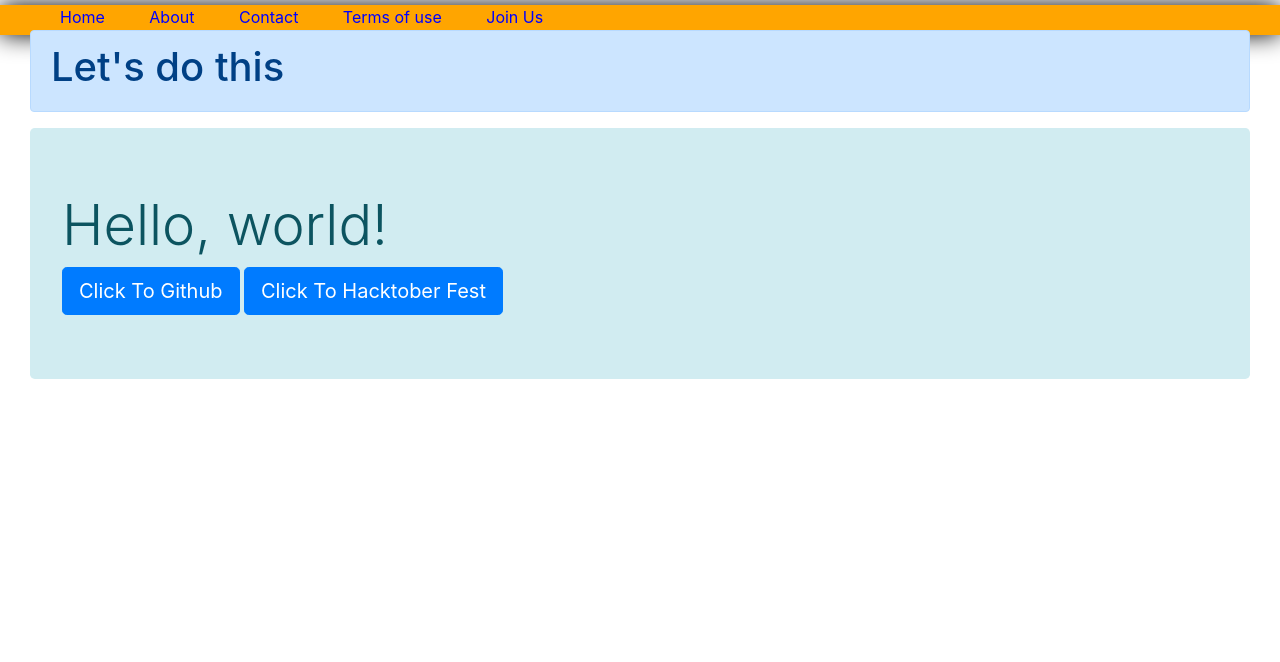
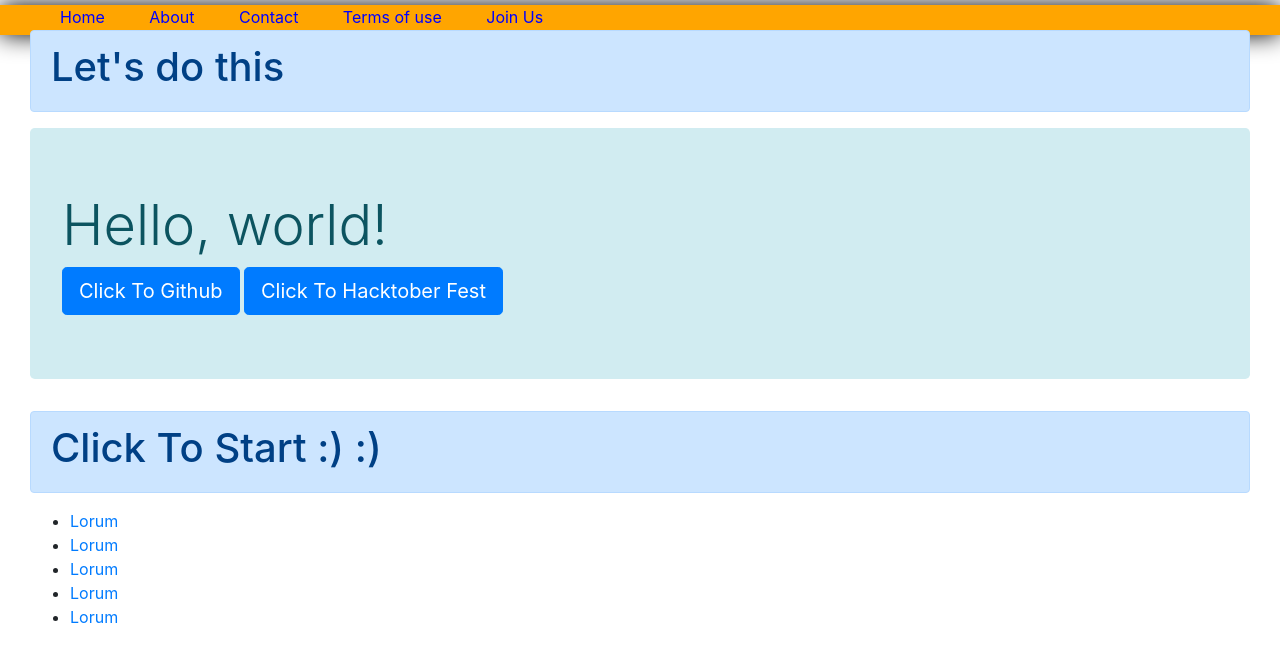
Before and after one commit to prineth/Hacking-Fest, a plain HTML site: page index.html in a window 1280 px wide. Drawn offline with nearby package versions, Linux system fonts and the light colour scheme.

Commit message:
Update Footer and click to start

```diff
--- a/index.html
+++ b/index.html
@@ -30,16 +30,40 @@
         <a href="#"> Join Us </a>
         </li>
         </ul>
+
         </nav>
         </header>
+
         <div class="alert alert-primary" role="alert">
             <h1>Let's do this</h1>
         </div>
+
         <div class="jumbotron alert-info">
             <h1 class="display-4">Hello, world!</h1>
 
             <a class="btn btn-primary btn-lg" href="https://github.com/" role="button">Click To Github</a>
             <a class="btn btn-primary btn-lg" href="https://hacktoberfest.digitalocean.com/" role="button">Click To Hacktober Fest</a>
+        </div>
+
+          <div class="alert alert-primary" role="alert">
+            <h1>Click To Start :) :)</h1>
+        </div>
+
+          <div>
+            <footer>
+                <nav>
+                <ul>
+                <li><a href="https://github.com/"> Lorum </a></li>
+                <li><a href="https://github.com/"> Lorum </a></li>
+                <li><a href="https://github.com/"> Lorum </a></li>
+                <li><a href="https://github.com/"> Lorum </a></li>
+                <li><a href="https://github.com/"> Lorum </a></li>
+                </ul>
+
+                </nav>
+            </Footer>
           </div>
+
+
 </body>
 </html>
```
